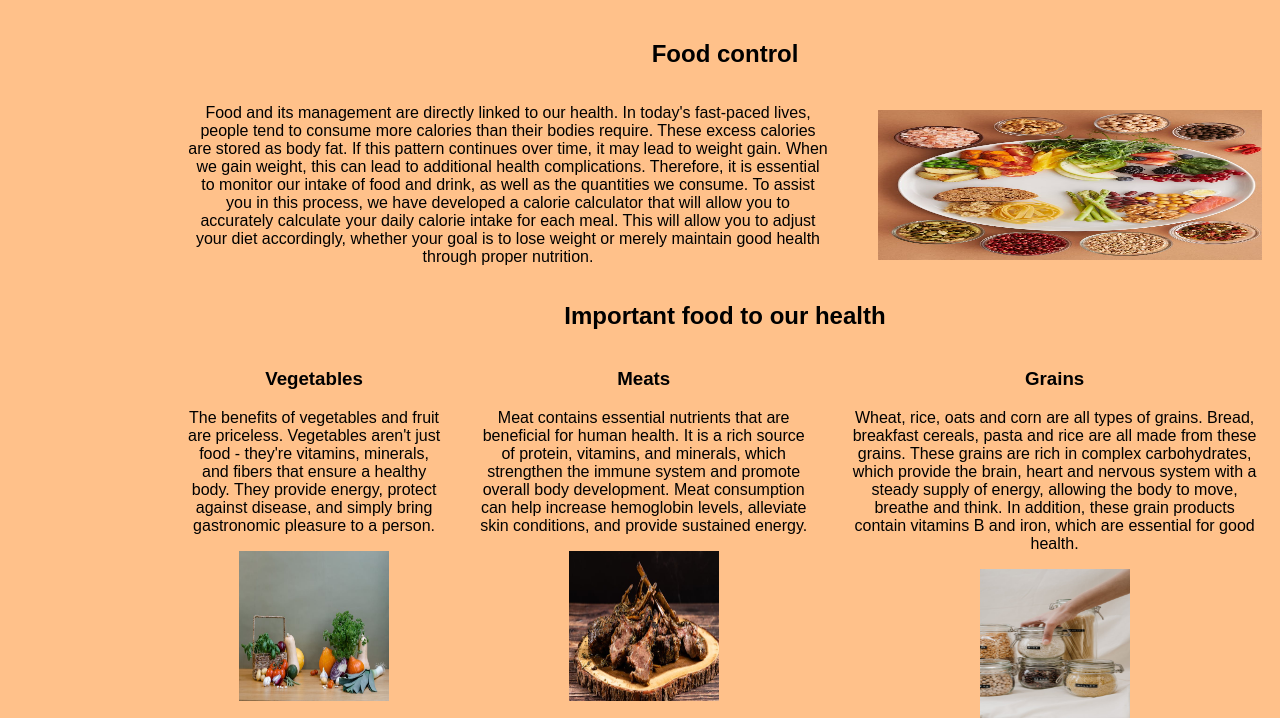
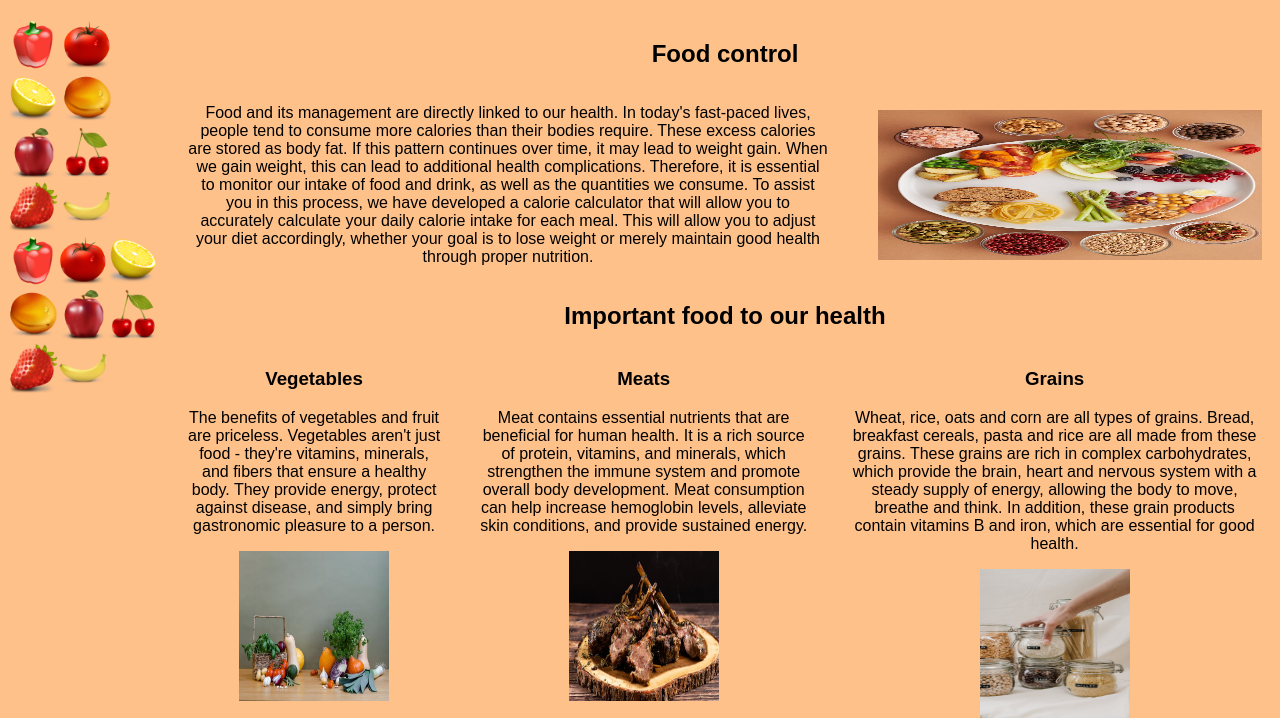
Before and after one commit to DimDeveloper18/Python-Assignment, a Flask app: page / in a window 1280 px wide. Shown: the part 235-953 px from the top of the page. Run offline with Flask 3, Linux system fonts and the light colour scheme.

Commit message:
Aside code replaced from veg. page and (blockaside,endblock) deleted.

```diff
--- a/templates/base.html
+++ b/templates/base.html
@@ -28,8 +28,19 @@
             {% endblock %}
         </main>
         <aside>
-            {% block aside %}
-            {% endblock %}
+            <div class="roll">
+        <div  class="inroll">
+            <img id="pep1" src="{{ url_for('static', filename='images/peper1.png')}}" alt="Healthy Plate" width="50" height="50">
+            <img id="tom1" src="{{ url_for('static', filename='images/tomato1.png')}}" alt="Healthy Plate" width="50" height="50">
+            <img id="lem1" src="{{ url_for('static', filename='images/lemon1.png')}}" alt="Healthy Plate" width="50" height="50">
+            <img id="apric1" src="{{ url_for('static', filename='images/apricot1.png')}}" alt="Healthy Plate" width="50" height="50">
+            <img id="apl1" src="{{ url_for('static', filename='images/apple1.png')}}" alt="Healthy Plate" width="50" height="50">
+            <img id="cher1" src="{{ url_for('static', filename='images/cherry1.png')}}" alt="Healthy Plate" width="50" height="50">
+            <img id="strw1" src="{{ url_for('static', filename='images/strawberry1.png')}}" alt="Healthy Plate" width="50" height="50">
+            <img id="ban1" src="{{ url_for('static', filename='images/bananna1.png')}}" alt="Healthy Plate" width="50" height="50">
+        </div>
+        <script src="{{ url_for('static', filename='js/asideroll.js')}}"></script>
+    </div>
         </aside>
         <footer>Copyright &copy; 2025 ESLL - All rights reserved</footer>
     </div>
```
